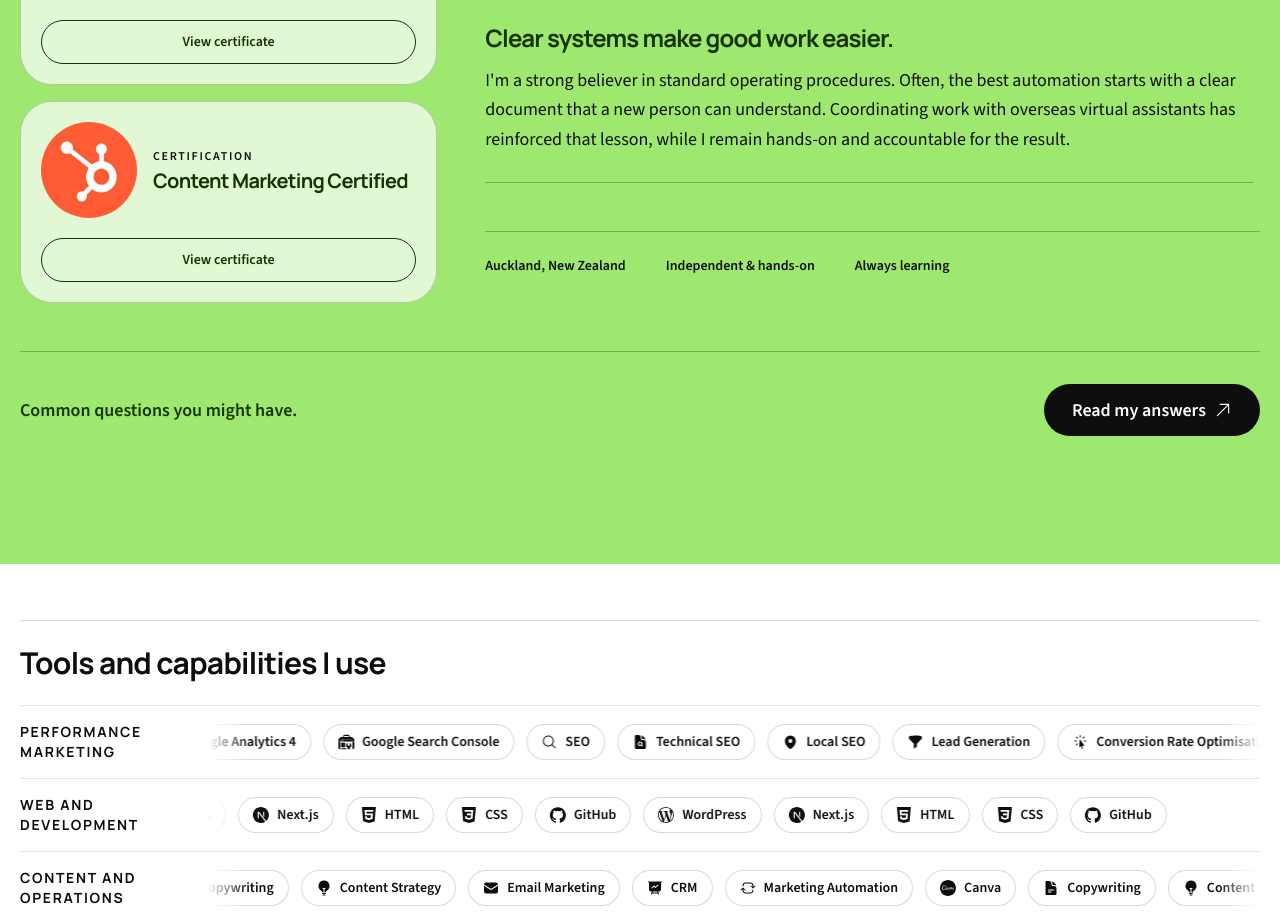
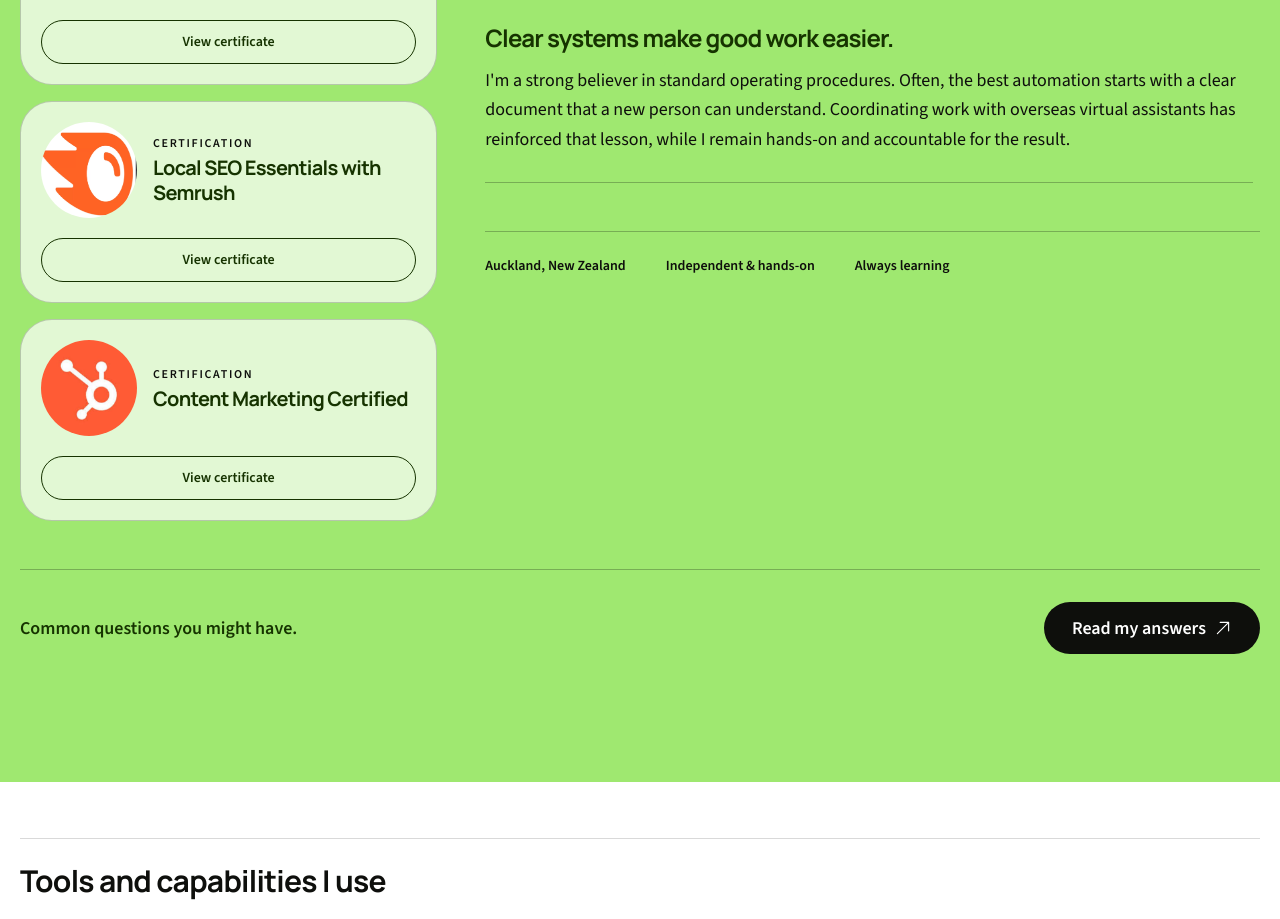
Before and after one commit to taranveerultra-bot/Tara-cv, a Next.js app: page / in a window 1280 px wide. Shown: the part 1800-2719 px from the top of the page. Built offline with nearby package versions, Linux system fonts and the light colour scheme.

Commit message:
Add Semrush local SEO certification

```diff
--- a/src/components/PortfolioSections.tsx
+++ b/src/components/PortfolioSections.tsx
@@ -34,6 +34,12 @@ const certifications: Certification[] = [
         badge: "/images/semrush-logo.png",
         badgeAlt: "Semrush logo",
         credentialUrl: "https://static.semrush.com/academy/certificates/cc07759122/taran-veer_25.pdf",
+    },
+    {
+        title: "Local SEO Essentials with Semrush",
+        badge: "/images/semrush-logo.png",
+        badgeAlt: "Semrush logo",
+        credentialUrl: "https://static.semrush.com/academy/certificates/7ee9f9d0da/taran-veer_25.pdf",
     },
     {
         title: "Content Marketing Certified",
```
